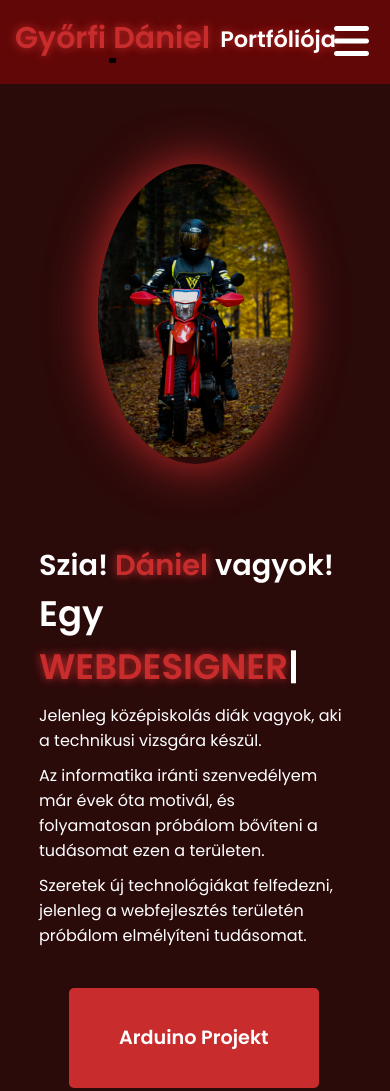
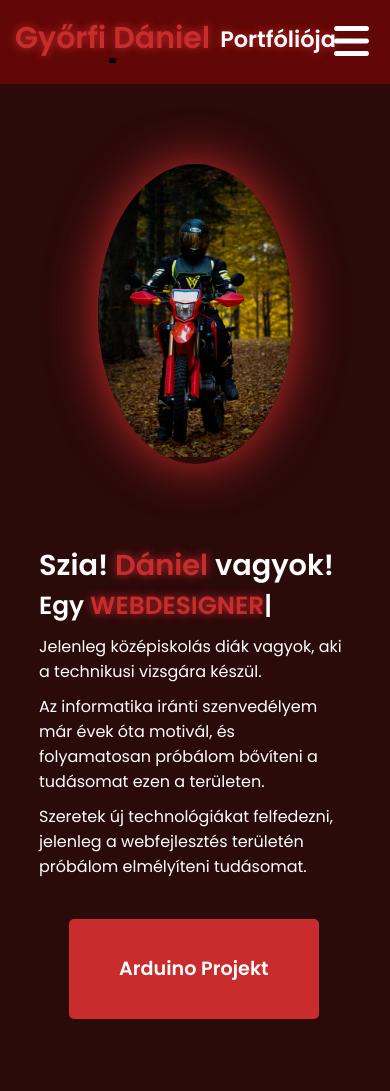
Before and after one commit to danikaszkatonasz/asd1, a plain HTML site: page fooldal.html in a window 390 px wide. Shown: the top 1091 px of the page. Drawn offline with Linux system fonts and the light colour scheme.

Commit message:
Add files via upload

```diff
--- a/fooldal.html
+++ b/fooldal.html
@@ -47,7 +47,8 @@
             </div>
             <div class="content">
                 <h1 data-aos="fade-left" data-aos-duration="1500" data-aos-delay="700">Szia! <span>Dániel</span> vagyok!</h1>
-                <div class="typewriter" data-aos="fade-right" data-aos-duration="1500" data-aos-delay="900">Egy <span class="typewriter-text"></span><label for="">|</label></div>
+                <div class="typewriter" data-aos="fade-right" data-aos-duration="1500" data-aos-delay="900">
+                    <div class="typewriter_szoveg">Egy <span class="typewriter-text"></span><label for="">|</label></div></div>
                 <p data-aos="flip-down" data-aos-duration="1500" data-aos-delay="1100">Jelenleg középiskolás diák vagyok, aki a technikusi vizsgára készül.</p>
                 <p>Az informatika iránti szenvedélyem már évek óta motivál, és folyamatosan próbálom bővíteni a tudásomat ezen a területen.</p>
                 <p>Szeretek új technológiákat felfedezni, jelenleg a webfejlesztés területén próbálom elmélyíteni tudásomat.</p>
@@ -152,5 +153,5 @@
 </html>
 
 <footer>
-    <p>© 2024 Győrfi Dániel. Minden jog fenntartva.</p>
+    <p>© 2025 Győrfi Dániel. Minden jog fenntartva.</p>
 </footer>
--- a/style.css
+++ b/style.css
@@ -200,6 +200,7 @@ section {
     font-size: clamp(1rem, 1rem + 5vw, 2.5rem);
     font-weight: 600;
 }
+
 .content .typewriter-text {
     color: #c92c2c;
     text-shadow: 0 0 10px #c92c2c;
@@ -507,7 +508,11 @@ footer {
 
 
 /* -- RESPONSIVITY -- */
-
+@media (max-width:464px){
+    .typewriter_szoveg{
+        font-size: 70%;
+    }
+}
 @media (min-width:885px) {
 
     .hamburg {
```
